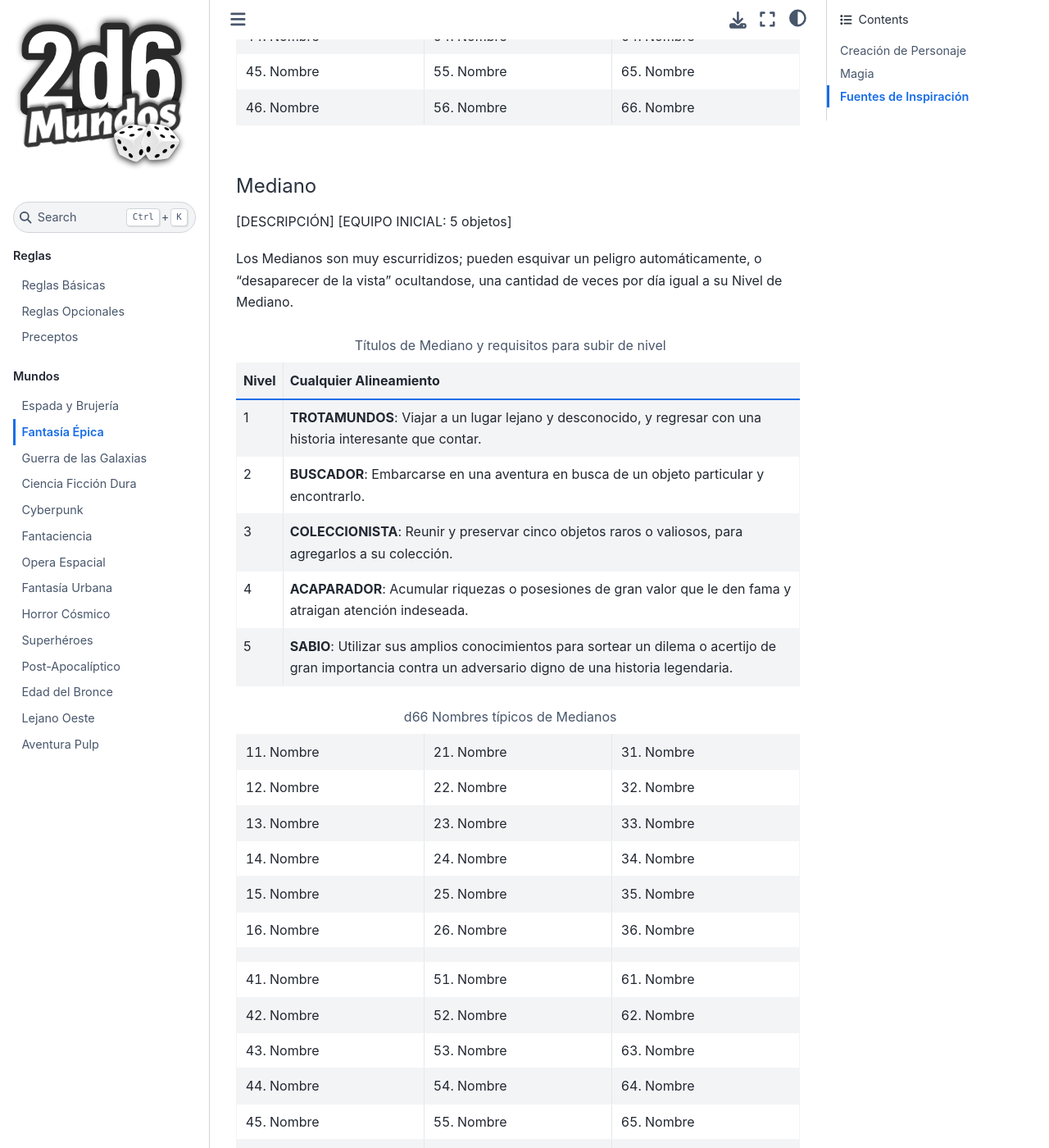
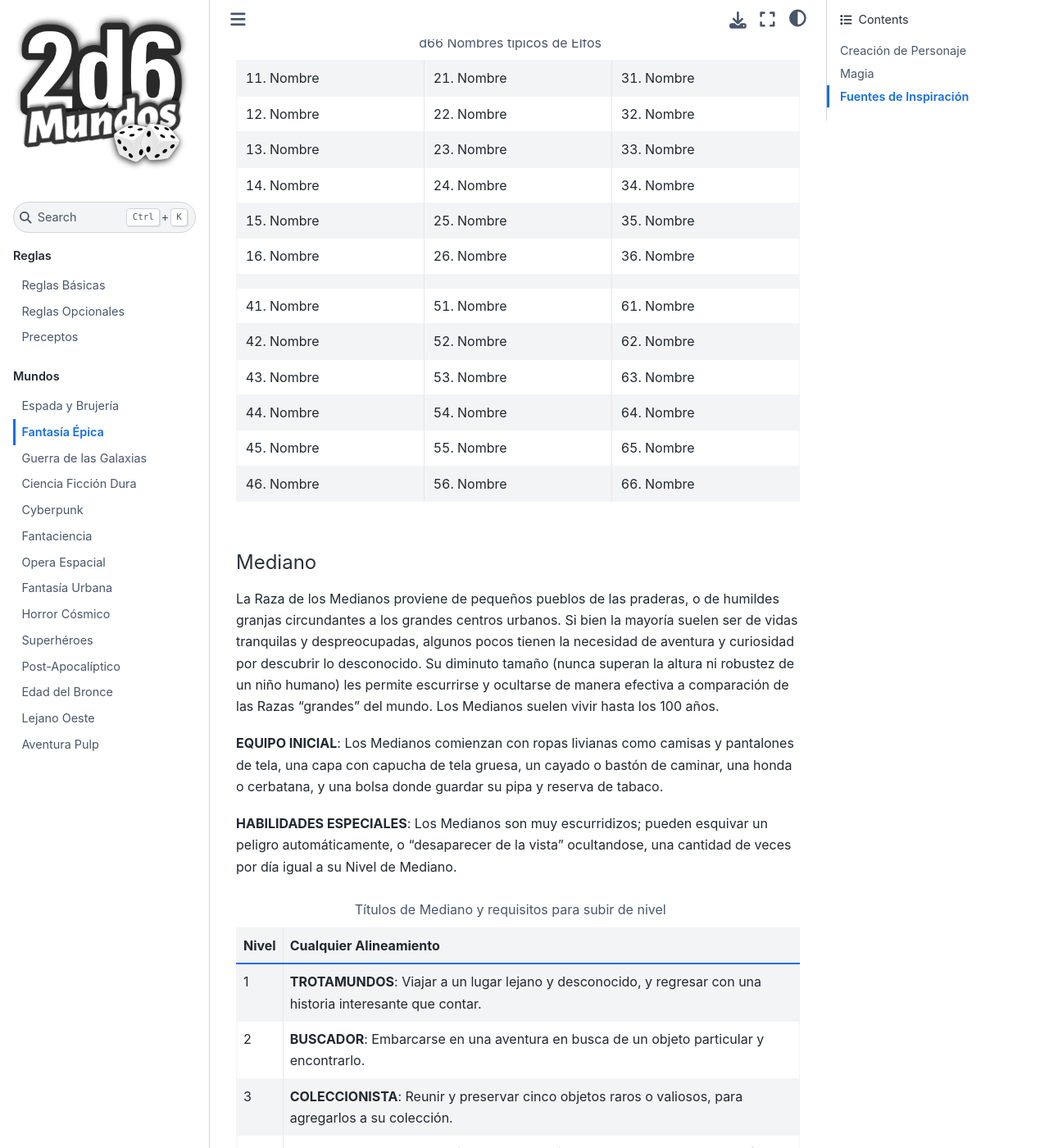
Before and after one commit to TaTooKa/2d6Mundos, a Sphinx documentation site: the page built from docs/source/pages/worlds/fantasia-epica.rst, in a window 1280 px wide and 1400 px high, scrolled down 9992 px. Shown: the whole window at 82% size. Built offline with Sphinx 7.4.7 and the Sphinx Book theme 1.1.4, drawn with Linux system fonts in a browser that asks for light colours; some web fonts are replaced; cross-references to code outside the pages are shown as plain code; some of the changed text lies outside the part shown.

Commit message:
add races

```diff
--- a/docs/source/pages/worlds/fantasia-epica.rst
+++ b/docs/source/pages/worlds/fantasia-epica.rst
@@ -70,7 +70,7 @@
 
 **EQUIPO INICIAL**: Los Clérigos comienzan con un Mazo o Estrella del Alba, un Escudo Pavés con el símbolo de su religión, una Cota de malla, una túnica o capa con los colores de su órden, y rosarios o cuentas de oración.
 
-Los Clérigos tienen acceso a los :hoverxref:`Milagros Divinos <fantasia-epica-milagros-divinos>`, y también pueden curar con imposición de manos (reducen la severidad de una *Condición* que representa una aflicción física), una cantidad de veces por día iguales a su Nivel de Clérigo.
+**HABILIDADES ESPECIALES**: Los Clérigos tienen acceso a los :hoverxref:`Milagros Divinos <fantasia-epica-milagros-divinos>`, y también pueden curar con imposición de manos (reducen la severidad de una *Condición* que representa una aflicción física), una cantidad de veces por día iguales a su Nivel de Clérigo.
 
 .. csv-table:: Títulos de Clérigo y requisitos para subir de nivel
    :widths: 4, 32, 32, 32
@@ -89,7 +89,7 @@
 
 **EQUIPO INICIAL**: Los Ladrones comienzan con un par de dagas, una túnica o capa con capucha oscuras, unas botas con suela suave, un kit de ganzúas y artilugios para abrir cerraduras y mecanismos, y una soga con gancho.
 
-Los Ladrones son muy suertudos; Pueden repetir una tirada de cualquier tipo con un bonificador de +2, una cantidad de veces por día igual a su Nivel de Ladrón.
+**HABILIDADES ESPECIALES**: Los Ladrones son muy suertudos; Pueden repetir una tirada de cualquier tipo con un bonificador de +2, una cantidad de veces por día igual a su Nivel de Ladrón.
 
 .. csv-table:: Títulos de Ladrón y requisitos para subir de nivel
    :widths: 4, 32, 32, 32
@@ -108,7 +108,7 @@
 
 **EQUIPO INICIAL**: Los Magos comienzan con una Túnica de mago con gorro o capucha, un Bastón, báculo o cetro adornado, un Libro de hechizos, Una bolsa o morral con componentes e ingredientes mágicos, y un Cristal de enfoque utilizado para potenciar hechizos o rituales.
 
-Los Magos tienen acceso a la :hoverxref:`Magia Arcana <fantasia-epica-magia-arcana>`, y también pueden agregar su Nivel de Mago como modificador a cualquier tirada para resistir o evitar un efecto mágico.
+**HABILIDADES ESPECIALES**: Los Magos tienen acceso a la :hoverxref:`Magia Arcana <fantasia-epica-magia-arcana>`, y también pueden agregar su Nivel de Mago como modificador a cualquier tirada para resistir o evitar un efecto mágico.
 
 .. csv-table:: Títulos de Mago y requisitos para subir de nivel
    :widths: 4, 32, 32, 32
@@ -127,7 +127,7 @@
 
 **EQUIPO INICIAL**: Los Guerreros comienzan con una armadura de cota de malla, un Yelmo de acero, una Espada larga o Gran Hacha de Guerra, Un Escudo de cometa, y una Piedra de afilar.
 
-Los Guerreros son expertos en combate; Pueden agregar su Nivel de Guerrero como modificador a tiradas de Iniciativa o para cualquier tirada o dificultad para atacar o defenderse o resistir Condiciones físicas.
+**HABILIDADES ESPECIALES**: Los Guerreros son expertos en combate; Pueden agregar su Nivel de Guerrero como modificador a tiradas de Iniciativa o para cualquier tirada o dificultad para atacar o defenderse o resistir Condiciones físicas.
 
 .. csv-table:: Títulos de Guerrero y requisitos para subir de nivel
    :widths: 4, 32, 32, 32
@@ -142,10 +142,11 @@
 Enano
 *****
 
-[DESCRIPCIÓN]
-[EQUIPO INICIAL: 5 objetos]
+La Raza de los Enanos proviene de grandes ciudades en lo profundo de las montañas o en cuevas subterráneas. Son muy robustos y resistentes, a pesar de su corta estatura. Tienen predilección por las artesanías de compleja manufactura y fascinación por los tesoros brillantes y artefactos poderosos. Suelen vivir hasta los 250 años.
 
-Los Enanos tienen acceso a la :hoverxref:`Magia Rúnica <fantasia-epica-magia-runica>`, y además son muy resistentes; pueden agregar su Nivel de Enano como modificador a cualquier tirada para resistir Condiciones físicas.
+**EQUIPO INICIAL**: Los Enanos comienzan con una armadura de placas, un grueso yelmo de acero, un hacha doble o un gran mazo de guerra, una pica o pala de excavación, y herramientas básicas de reparación.
+
+**HABILIDADES ESPECIALES**: Los Enanos tienen acceso a la :hoverxref:`Magia Rúnica <fantasia-epica-magia-runica>`, y además son muy resistentes; pueden agregar su Nivel de Enano como modificador a cualquier tirada para resistir Condiciones físicas.
 
 .. csv-table:: Títulos de Enano y requisitos para subir de nivel
    :widths: 4, 32, 32, 32
@@ -176,10 +177,11 @@
 Elfo
 ****
 
-[DESCRIPCIÓN]
-[EQUIPO INICIAL: 5 objetos]
+La Raza de los Elfos proviene de los bosques más antiguos y de los valles ocultos del mundo. Son muy gráciles y de fina belleza. Su destreza o maestría en diversas disciplinas a veces hace creer a las otras Razas que todo lo hacen por métodos mágicos, pero en realidad su eficacia se debe a su longevidad y el tiempo que han dedicado a practicar distintos rubros. Los elfos suelen vivir miles de años.
 
-Los Elfos tienen acceso a la :hoverxref:`Magia Natural <fantasia-epica-magia-natural>`, y además son muy ágiles; pueden agregar su Nivel de Elfo como modificador a cualquier tirada de Iniciativa o de chequeos de destreza física o precisión.
+**EQUIPO INICIAL**: Los Elfos comienzan con un atuendo ceñido de cuero liviano, una capa verdigris con capucha, un arco corto y un carcaj de 15 flechas, una espada corta curva, y una soga de seda fina pero muy resistente.
+
+**HABILIDADES ESPECIALES**: Los Elfos tienen acceso a la :hoverxref:`Magia Natural <fantasia-epica-magia-natural>`, y además son muy ágiles; pueden agregar su Nivel de Elfo como modificador a cualquier tirada de Iniciativa o de chequeos de destreza física o precisión.
 
 .. csv-table:: Títulos de Elfo y requisitos para subir de nivel
    :widths: 5, 95
@@ -210,10 +212,11 @@
 Mediano
 *******
 
-[DESCRIPCIÓN]
-[EQUIPO INICIAL: 5 objetos]
+La Raza de los Medianos proviene de pequeños pueblos de las praderas, o de humildes granjas circundantes a los grandes centros urbanos. Si bien la mayoría suelen ser de vidas tranquilas y despreocupadas, algunos pocos tienen la necesidad de aventura y curiosidad por descubrir lo desconocido. Su diminuto tamaño (nunca superan la altura ni robustez de un niño humano) les permite escurrirse y ocultarse de manera efectiva a comparación de las Razas "grandes" del mundo. Los Medianos suelen vivir hasta los 100 años.
 
-Los Medianos son muy escurridizos; pueden esquivar un peligro automáticamente, o "desaparecer de la vista" ocultandose, una cantidad de veces por día igual a su Nivel de Mediano.
+**EQUIPO INICIAL**: Los Medianos comienzan con ropas livianas como camisas y pantalones de tela, una capa con capucha de tela gruesa, un cayado o bastón de caminar, una honda o cerbatana, y una bolsa donde guardar su pipa y reserva de tabaco.
+
+**HABILIDADES ESPECIALES**: Los Medianos son muy escurridizos; pueden esquivar un peligro automáticamente, o "desaparecer de la vista" ocultandose, una cantidad de veces por día igual a su Nivel de Mediano.
 
 .. csv-table:: Títulos de Mediano y requisitos para subir de nivel
    :widths: 5, 95
```
